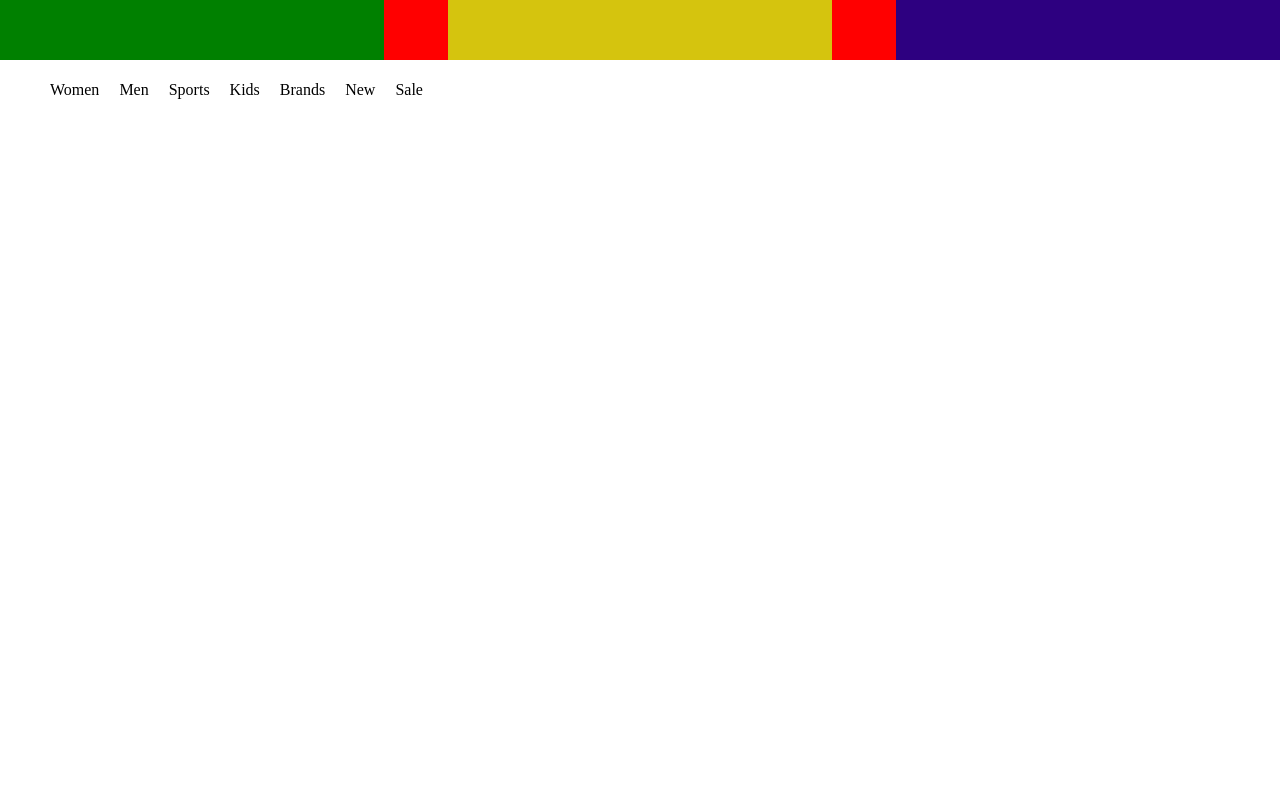
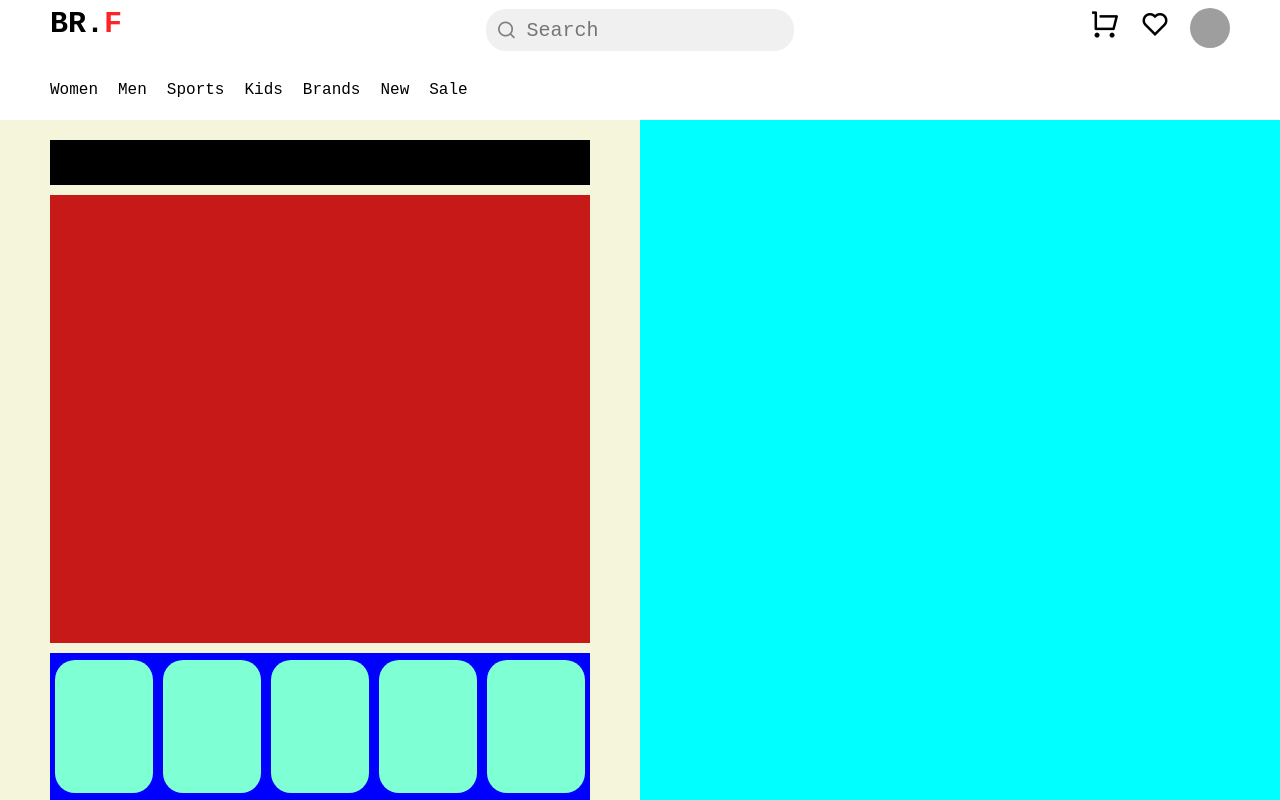
Before and after one commit to KurukshetraCodingSchool/Project-6--W-2-, a plain HTML site: page index.html in a window 1280 px wide. Drawn offline with nearby package versions, Linux system fonts and the light colour scheme; grey boxes are pictures that could not be loaded.

Commit message:
nav bar coplete and left section almost complete.

```diff
--- a/index.html
+++ b/index.html
@@ -3,16 +3,31 @@
 <head>
     <meta charset="UTF-8">
     <meta name="viewport" content="width=device-width, initial-scale=1.0">
-    <title>Document</title>
+    <title>Project 6 (Reebook Shoes)</title>
+    <link
+    href="https://cdn.jsdelivr.net/npm/remixicon@4.5.0/fonts/remixicon.css"
+    rel="stylesheet"
+/>
     <link rel="stylesheet" href="style.css">
 </head>
 <body>
     <main>
       <nav>
         <div id="nav_part1">
-            <div id="left"></div>
-            <div id="center"></div>
-            <div id="right"></div>
+            <div id="left">
+              <h1>BR.<span>F</span></h1>
+            </div>
+            <div id="center">
+              <div id="center_sub">
+                <i class="ri-search-line"></i>
+              <input type="text" placeholder="Search" >
+            </div>
+            </div>
+            <div id="right">
+              <i class="ri-shopping-cart-line"></i>
+              <i class="ri-heart-line"></i>
+              <img src="https://images.unsplash.com/photo-1562572159-4efc207f5aff?q=80&w=1935&auto=format&fit=crop&ixlib=rb-4.1.0&ixid=M3wxMjA3fDB8MHxwaG90by1wYWdlfHx8fGVufDB8fHx8fA%3D%3D" alt="">
+            </div>
         </div>
         <div id="nav_part2">
             <ul>
@@ -27,7 +42,20 @@
             </ul>
         </div>
       </nav>
+      <section>
+        <div id="left">
+          <div class="text"></div>
+          <div class="mainPhoto"></div>
+          <div class="subPhoto">
+            <div id="image"></div>
+            <div id="image"></div>
+            <div id="image"></div>
+            <div id="image"></div>
+            <div id="image"></div>
+          </div>
+        </div>
+        <div id="right"></div>
+      </section>
     </main>
-
 </body>
 </html>
--- a/style.css
+++ b/style.css
@@ -2,6 +2,7 @@
     margin: 0;
     padding: 0;
     box-sizing: border-box;
+    font-family: 'Courier New', Courier, monospace;
 }
 
 html, body {
@@ -20,24 +21,76 @@ nav{
 #nav_part1{
     width: 100%;
     height: 50%;
-    background-color: red;
+    /* background-color: red; */
     display: flex;
     justify-content: space-between;
 }
 #nav_part1 #left{
     width: 30%;
     height: 100%;
-    background-color: green;
+    /* background-color: green; */
+padding-left: 50px;
+}
+#nav_part1 #left h1{
+    font-size: 30px;
+    margin-top: 2%;
+}
+#nav_part1 #left span{
+color: rgba(255, 0, 0, 0.86);
 }
 #nav_part1 #center{
     width: 30%;
     height: 100%;
-    background-color: rgb(213, 196, 14);
+    /* background-color: rgb(213, 196, 14); */
+    display: flex;
+    align-items: center;
+    justify-content: center;
+
+}
+#nav_part1 #center #center_sub{
+    height: 70%;
+    width: 80%;
+    background-color:rgba(128, 128, 128, 0.121);
+    border-radius: 20px;
+     display: flex;
+    align-items: center;
+    justify-content: center;
+    gap: 10px;
+     padding-left: 10px;
+}
+#nav_part1  #center #center_sub i{
+
+    font-size: 20px;
+    color:gray ;
+}
+#nav_part1  #center #center_sub input{
+    width: 90%;
+    height: 100%;
+    border: none;
+    background-color: transparent;
+    font-size: 20px;
 }
 #nav_part1 #right{
     width: 30%;
     height: 100%;
-    background-color: rgb(45, 0, 128);
+    /* background-color: rgb(45, 0, 128); */
+    display: flex;
+    /* align-content: center; */
+    justify-content: right;
+    padding-right: 50px;
+    gap: 20px;
+}
+#nav_part1 #right i{
+    font-size: 30px;
+    margin-top: 2.5%;
+}
+#nav_part1 #right img{
+    border-radius: 50%;
+    height: 40px;
+    width: 40px;
+    object-fit: cover;
+    object-position: center;
+      margin-top: 2.5%;
 }
 
 #nav_part2{
@@ -53,3 +106,46 @@ nav{
   padding-left: 50px;
   list-style: none;
 }
+
+section{
+    width: 100%;
+    height: calc(100% - 15%);
+    background-color: aqua;
+}
+section #left{
+    width: 50%;
+    background-color: beige;
+    height: 100%;
+    padding-left: 50px;
+    padding-right: 50px;
+    padding-top: 20px;
+    padding-bottom: 20px;
+}
+
+section #left .text{
+    width: 100%;
+    height: 7%;
+    background-color: black;
+    margin-bottom: 10px;
+}
+section #left .mainPhoto{
+    width: 100%;
+    height: 70%;
+    background-color: rgb(200, 25, 25);
+    margin-bottom: 10px;
+}
+section #left .subPhoto{
+    width: 100%;
+    height: 23%;
+    background-color: blue;
+    display: flex;
+    align-items: center;
+    justify-content: center;
+    gap: 2%;
+}
+section #left .subPhoto #image{
+    width: 18%;
+    height: 90%;
+    background-color: aquamarine;
+    border-radius: 20px;
+}
```
